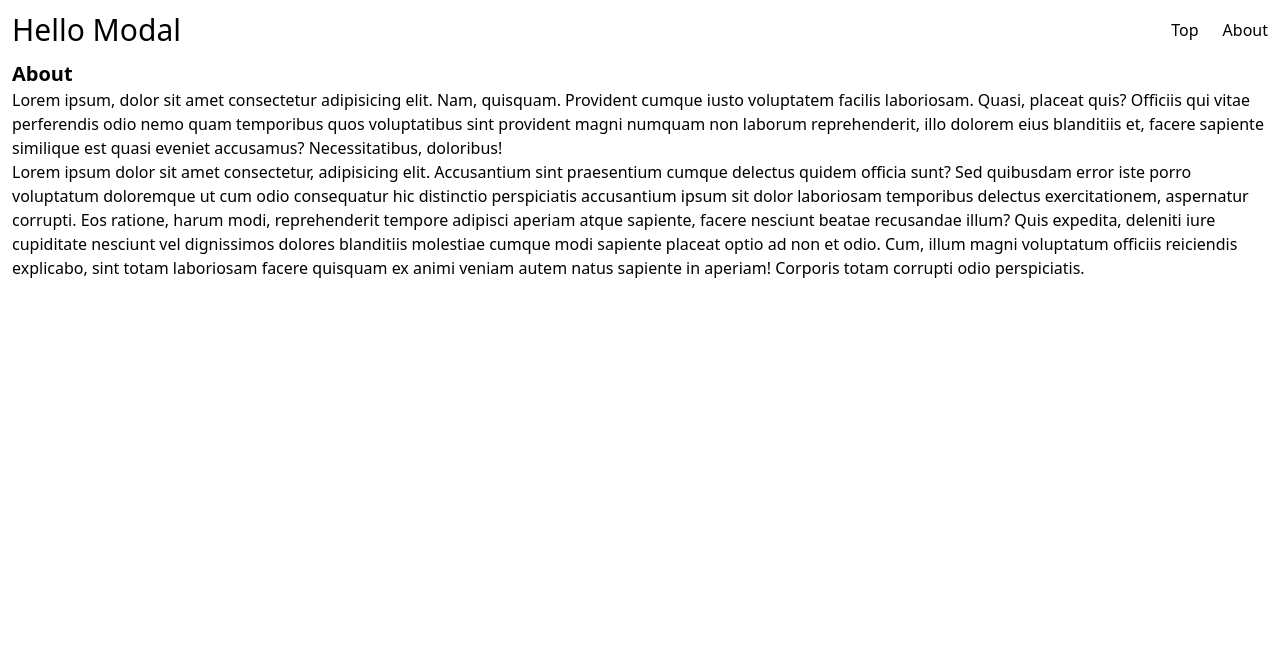
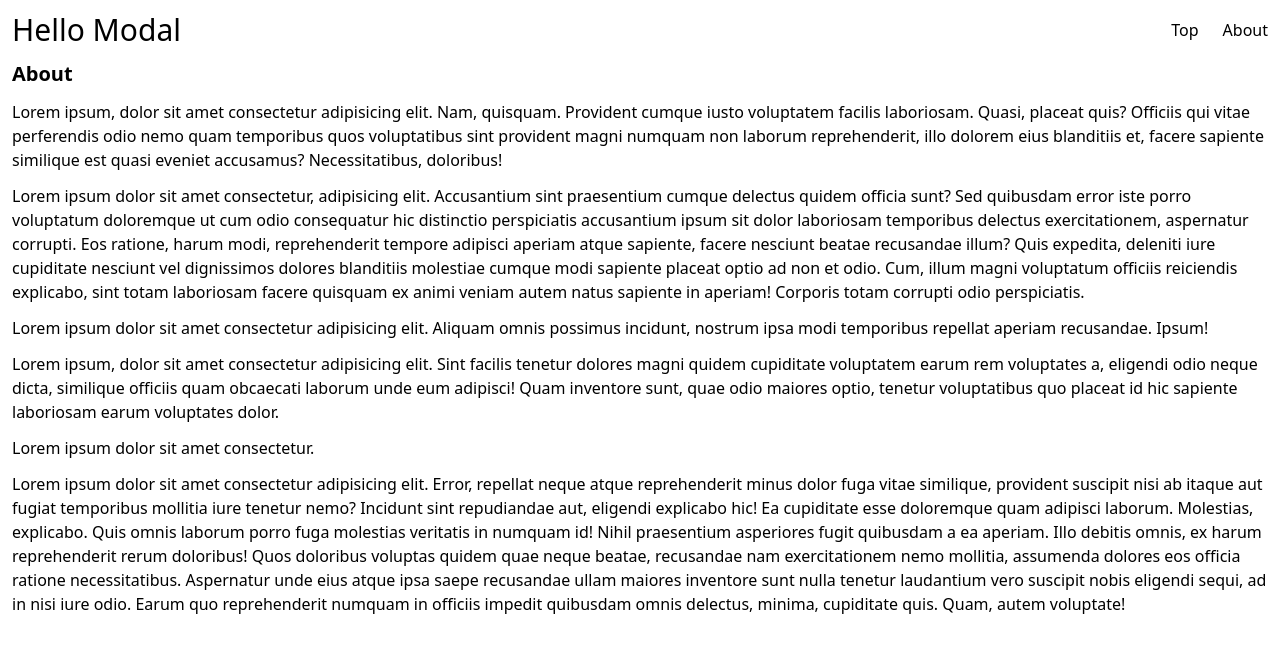
Before and after one commit to FNYukii/react-modal, a React (Create React App) app: page /about in a window 1280 px wide. Shown: the top 652 px of the page. Built offline with nearby package versions, Linux system fonts and the light colour scheme.

Commit message:
feat: 文字量調整

```diff
--- a/src/components/screens/AboutScreen.tsx
+++ b/src/components/screens/AboutScreen.tsx
@@ -10,8 +10,12 @@ function AboutScreen() {
             <main className="px-3">
 
                 <h1 className="font-bold text-xl">About</h1>
-                <p>Lorem ipsum, dolor sit amet consectetur adipisicing elit. Nam, quisquam. Provident cumque iusto voluptatem facilis laboriosam. Quasi, placeat quis? Officiis qui vitae perferendis odio nemo quam temporibus quos voluptatibus sint provident magni numquam non laborum reprehenderit, illo dolorem eius blanditiis et, facere sapiente similique est quasi eveniet accusamus? Necessitatibus, doloribus!</p>
-                <p>Lorem ipsum dolor sit amet consectetur, adipisicing elit. Accusantium sint praesentium cumque delectus quidem officia sunt? Sed quibusdam error iste porro voluptatum doloremque ut cum odio consequatur hic distinctio perspiciatis accusantium ipsum sit dolor laboriosam temporibus delectus exercitationem, aspernatur corrupti. Eos ratione, harum modi, reprehenderit tempore adipisci aperiam atque sapiente, facere nesciunt beatae recusandae illum? Quis expedita, deleniti iure cupiditate nesciunt vel dignissimos dolores blanditiis molestiae cumque modi sapiente placeat optio ad non et odio. Cum, illum magni voluptatum officiis reiciendis explicabo, sint totam laboriosam facere quisquam ex animi veniam autem natus sapiente in aperiam! Corporis totam corrupti odio perspiciatis.</p>
+                <p className="mt-3">Lorem ipsum, dolor sit amet consectetur adipisicing elit. Nam, quisquam. Provident cumque iusto voluptatem facilis laboriosam. Quasi, placeat quis? Officiis qui vitae perferendis odio nemo quam temporibus quos voluptatibus sint provident magni numquam non laborum reprehenderit, illo dolorem eius blanditiis et, facere sapiente similique est quasi eveniet accusamus? Necessitatibus, doloribus!</p>
+                <p className="mt-3">Lorem ipsum dolor sit amet consectetur, adipisicing elit. Accusantium sint praesentium cumque delectus quidem officia sunt? Sed quibusdam error iste porro voluptatum doloremque ut cum odio consequatur hic distinctio perspiciatis accusantium ipsum sit dolor laboriosam temporibus delectus exercitationem, aspernatur corrupti. Eos ratione, harum modi, reprehenderit tempore adipisci aperiam atque sapiente, facere nesciunt beatae recusandae illum? Quis expedita, deleniti iure cupiditate nesciunt vel dignissimos dolores blanditiis molestiae cumque modi sapiente placeat optio ad non et odio. Cum, illum magni voluptatum officiis reiciendis explicabo, sint totam laboriosam facere quisquam ex animi veniam autem natus sapiente in aperiam! Corporis totam corrupti odio perspiciatis.</p>
+                <p className="mt-3">Lorem ipsum dolor sit amet consectetur adipisicing elit. Aliquam omnis possimus incidunt, nostrum ipsa modi temporibus repellat aperiam recusandae. Ipsum!</p>
+                <p className="mt-3">Lorem ipsum, dolor sit amet consectetur adipisicing elit. Sint facilis tenetur dolores magni quidem cupiditate voluptatem earum rem voluptates a, eligendi odio neque dicta, similique officiis quam obcaecati laborum unde eum adipisci! Quam inventore sunt, quae odio maiores optio, tenetur voluptatibus quo placeat id hic sapiente laboriosam earum voluptates dolor.</p>
+                <p className="mt-3">Lorem ipsum dolor sit amet consectetur.</p>
+                <p className="mt-3">Lorem ipsum dolor sit amet consectetur adipisicing elit. Error, repellat neque atque reprehenderit minus dolor fuga vitae similique, provident suscipit nisi ab itaque aut fugiat temporibus mollitia iure tenetur nemo? Incidunt sint repudiandae aut, eligendi explicabo hic! Ea cupiditate esse doloremque quam adipisci laborum. Molestias, explicabo. Quis omnis laborum porro fuga molestias veritatis in numquam id! Nihil praesentium asperiores fugit quibusdam a ea aperiam. Illo debitis omnis, ex harum reprehenderit rerum doloribus! Quos doloribus voluptas quidem quae neque beatae, recusandae nam exercitationem nemo mollitia, assumenda dolores eos officia ratione necessitatibus. Aspernatur unde eius atque ipsa saepe recusandae ullam maiores inventore sunt nulla tenetur laudantium vero suscipit nobis eligendi sequi, ad in nisi iure odio. Earum quo reprehenderit numquam in officiis impedit quibusdam omnis delectus, minima, cupiditate quis. Quam, autem voluptate!</p>
             </main>
         </div>
     )
```
